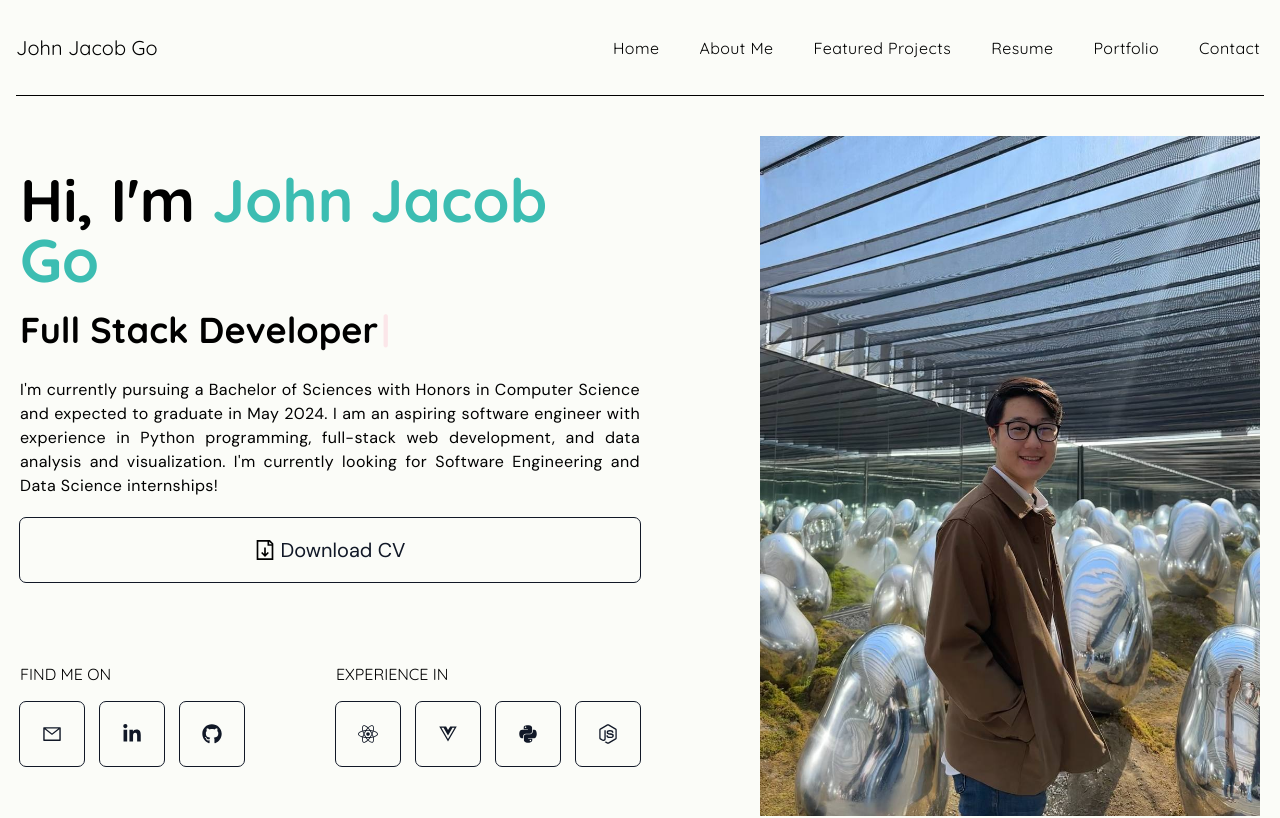
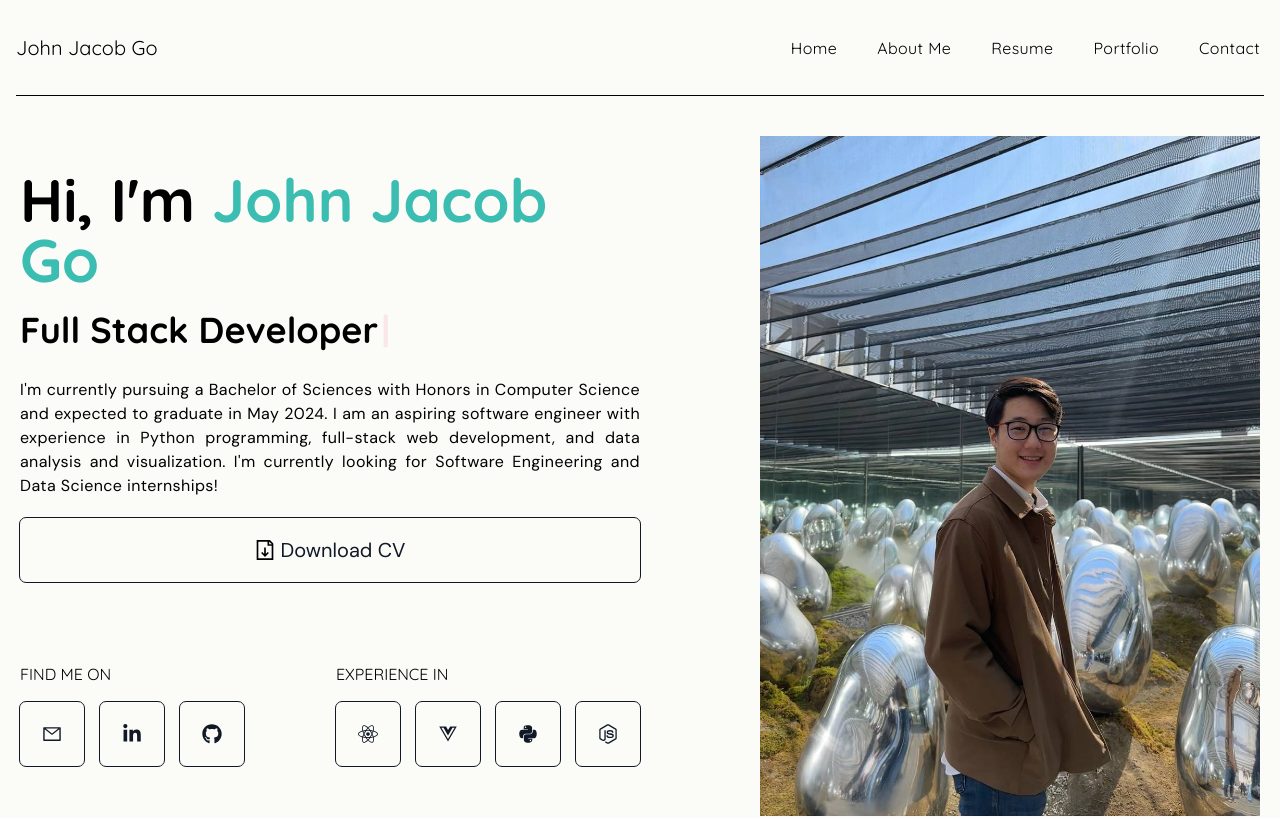
Before and after one commit to gojohnjacob/Portfolio-Website, a React (Create React App) app: page / in a window 1280 px wide. Shown: the top 818 px of the page. Built offline with nearby package versions, Linux system fonts and the light colour scheme.

Commit message:
featured project still not implemented

```diff
--- a/src/constants/index.js
+++ b/src/constants/index.js
@@ -9,11 +9,11 @@ export const navLinksData = [
         title: "About Me",
         link: "about",
     },
-    {
-        _id: 1003,
-        title: "Featured Projects",
-        link: "featured-projects",
-    },
+    // {
+    //     _id: 1003,
+    //     title: "Featured Projects",
+    //     link: "featured-projects",
+    // },
     {
         _id: 1004,
         title: "Resume",
```
